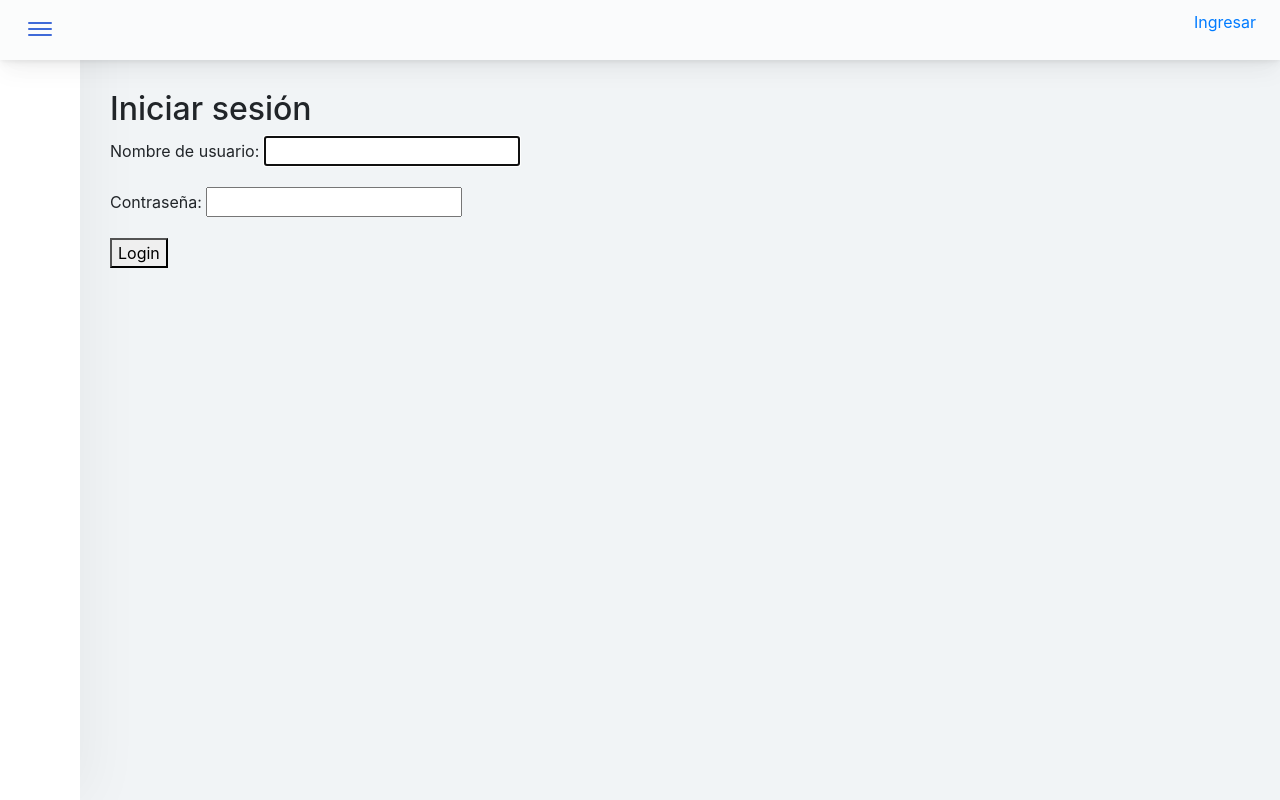
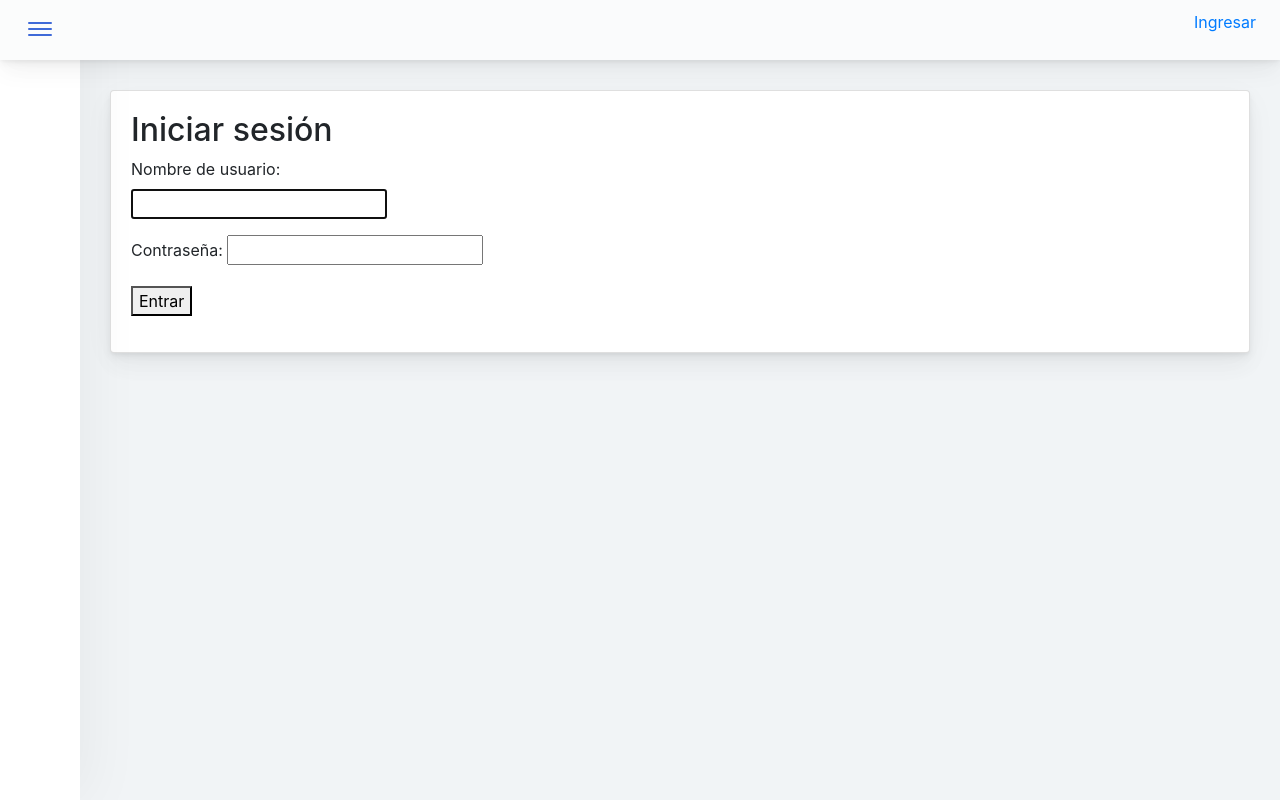
Before and after one commit to DevManuelBarros/hemoglobal, a Django app: page /accounts/login/ in a window 1280 px wide. Run offline with Django 3.2, Linux system fonts and the light colour scheme; some libraries are stand-ins or nearby versions.

Commit message:
terminacion1

```diff
--- a/templates/base.html
+++ b/templates/base.html
@@ -62,9 +62,9 @@
 
     {% if user.is_authenticated %}
      <p>Usuario:  {{ user.get_username }}</p>
-     <p><a href="#">Cerrar Sesión</a></p>
+     <p><a href="{% url 'users:logout' %}">Cerrar Sesión</a></p>
    {% else %}
-     <p><a href="#">Ingresar</a></p>
+     <p><a href="{% url 'users:login' %}">Ingresar</a></p>
    {% endif %}
 
                                     </div>
--- a/templates/users/login.html
+++ b/templates/users/login.html
@@ -2,12 +2,20 @@
 
 
 {% block cuerpo %}
-	<h2>Iniciar sesión</h2>
-
-	<form method="POST">
-    		{{ form.as_p }}
-    		{% csrf_token %}
-    		<button type="submit">Login</button>
-	</form>
+<div class="main-card mb-3 card">
+		<div class="card-body ">
+				<form action="" method="post" role="form">{% csrf_token %}
+					<div class="form-row">
+						<div class="col-md-4 mb-3">
+							<h2>Iniciar sesión</h2>
+							<form method="POST">
+									<div class="justify-content-center">
+									{{ form.as_p }}
+									</div>
+									{% csrf_token %}
+									<button type="submit">Entrar</button>
+							</form>
+		</div>
+	</div>
 
 {% endblock %}
--- a/users/views.py
+++ b/users/views.py
@@ -4,12 +4,13 @@ from django.contrib.auth import logout as do_logout
 from django.contrib.auth import authenticate
 from django.contrib.auth.forms import AuthenticationForm
 from django.contrib.auth import login as do_login
+from django.urls import reverse_lazy
 
 def welcome(request):
     # si estamos identificado devolvemos la portada
     if request.user.is_authenticated:
         return render(request, 'users/welcome.html')
-    return redirect('/users/login')
+    return redirect('users/login')
 
 def login(request):
     # Creamos un formulario de authenticación vacio
@@ -36,4 +37,4 @@ def logout(request):
     # Finalización de la sesión
     do_logout(request)
     # Regresamos a la pagina de inicio.
-    return redirect('users/login')
+    return redirect('../login')
```
Also changed, not shown: templates/agenda/turno_update.html (+18 -0 lines), db.sqlite3.
